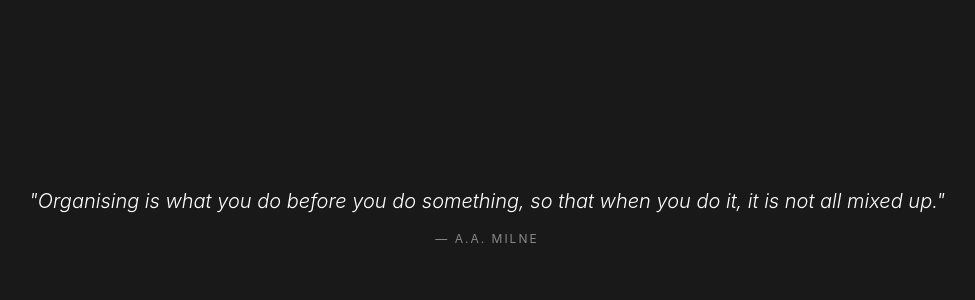
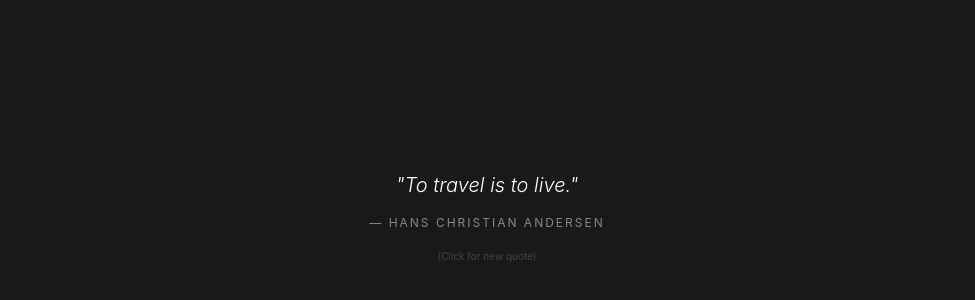
Before and after one commit to heeidiii/clock, a plain HTML site: page quote.html in a window 1280 px wide. Shown: the part 184-484 px from the top of the page, without its empty margins (153-1128 px from the left). Drawn offline with Linux system fonts and the light colour scheme.

Commit message:
Update quote.html

```diff
--- a/quote.html
+++ b/quote.html
@@ -3,7 +3,7 @@
 <head>
     <style>
         body {
-            background-color: #191919; /* Matches Notion Dark Mode */
+            background-color: #191919; /* Notion Dark Mode */
             color: #FFFFFF;
             font-family: -apple-system, BlinkMacSystemFont, "Segoe UI", Helvetica, Arial, sans-serif;
             display: flex;
@@ -12,11 +12,13 @@
             height: 100vh;
             margin: 0;
             text-align: center;
+            cursor: pointer; /* Shows hand icon to indicate it's clickable */
+            user-select: none; /* Prevents highlighting text when clicking */
         }
         .quote-container {
             padding: 20px;
             max-width: 85%;
-            animation: fadeIn 1.5s ease;
+            animation: fadeIn 0.8s ease;
         }
         #quote-text {
             font-size: 20px;
@@ -31,20 +33,26 @@
             letter-spacing: 2px;
             color: #888;
         }
+        /* Subtitle to hint at functionality */
+        .hint {
+            margin-top: 20px;
+            font-size: 10px;
+            color: #444;
+        }
+
         @keyframes fadeIn {
-            0% { opacity: 0; }
-            100% { opacity: 1; }
+            0% { opacity: 0; transform: translateY(5px); }
+            100% { opacity: 1; transform: translateY(0); }
         }
     </style>
 </head>
-<body>
-    <div class="quote-container">
+<body onclick="updateQuote()"> <div class="quote-container">
         <div id="quote-text"></div>
         <div id="quote-author"></div>
+        <div class="hint">(Click for new quote)</div>
     </div>
 
     <script>
-        // A curated list of Systems, Travel, and Mindset quotes for Zero Chaos Club
         const quotes = [
             { text: "Systems run the business, and people run the systems.", author: "Michael Gerber" },
             { text: "Travel is the only thing you buy that makes you richer.", author: "Anonymous" },
@@ -68,20 +76,24 @@
             { text: "Order guides us to the good life.", author: "Aristotle" }
         ];
 
-        // LOGIC: Selects a quote based on the current Day of the Month (1-31)
-        // This ensures the quote stays the same all day, acting as a daily anchor.
         function updateQuote() {
-            const date = new Date();
-            const dayOfMonth = date.getDate();
+            // Pick a random number between 0 and the total number of quotes
+            const quoteIndex = Math.floor(Math.random() * quotes.length);
+            const randomQuote = quotes[quoteIndex];
 
-            // Uses the modulo operator (%) to loop through the list if the month has more days than quotes
-            const quoteIndex = (dayOfMonth - 1) % quotes.length;
-            const todaysQuote = quotes[quoteIndex];
+            // Update the text
+            const container = document.querySelector('.quote-container');
 
-            document.getElementById('quote-text').textContent = `"${todaysQuote.text}"`;
-            document.getElementById('quote-author').textContent = `— ${todaysQuote.author}`;
+            // A little trick to restart the fade-in animation
+            container.style.animation = 'none';
+            container.offsetHeight; /* trigger reflow */
+            container.style.animation = 'fadeIn 0.8s ease';
+
+            document.getElementById('quote-text').textContent = `"${randomQuote.text}"`;
+            document.getElementById('quote-author').textContent = `— ${randomQuote.author}`;
         }
 
+        // Run once immediately when the page loads
         updateQuote();
     </script>
 </body>
```
